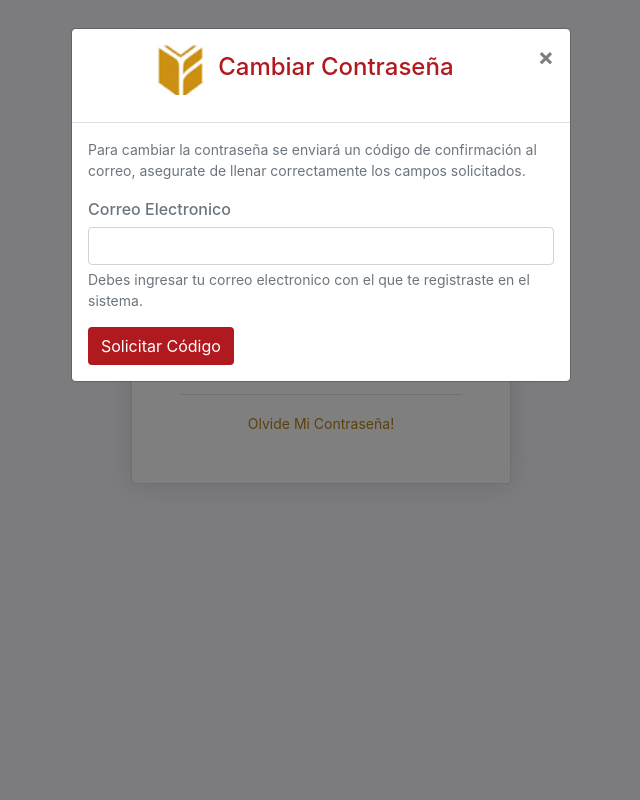
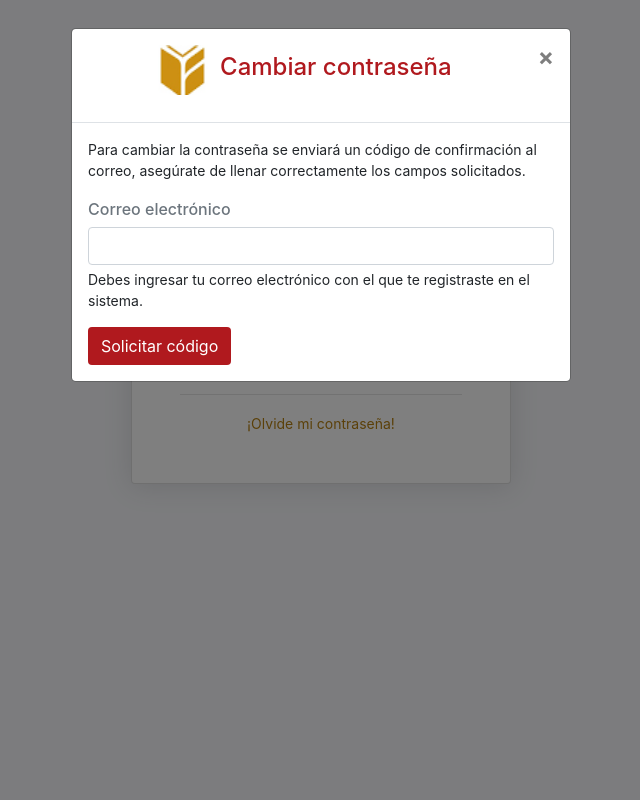
Before and after one commit to Mikesv97/AppFepade, a PHP site: page /appfepade/ in a window 1280 px wide, after a click on "¡Olvide mi contraseña!". Shown: the whole page, without its empty margins (319-959 px from the left). Run offline with PHP 8.4, Linux system fonts and the light colour scheme; data that the repository does not hold is empty; some libraries are stand-ins or nearby versions.

Commit message:
corrección de texto capitalizado y ortografia

```diff
--- a/index.php
+++ b/index.php
@@ -17,7 +17,7 @@ session_start();
   <meta name="viewport" content="width=device-width, initial-scale=1, shrink-to-fit=no">
   <meta name="description" content="">
   <meta name="author" content="">
-  <title>Bienvenidos- Login</title>
+  <title>Bienvenidos activo fepade- login</title>
 
   <link rel="stylesheet" href="https://cdn.jsdelivr.net/npm/bootstrap@4.6.1/dist/css/bootstrap.min.css" integrity="sha384-zCbKRCUGaJDkqS1kPbPd7TveP5iyJE0EjAuZQTgFLD2ylzuqKfdKlfG/eSrtxUkn" crossorigin="anonymous">
   <link href="recursos/css/ruang-admin.min.css" rel="stylesheet">
@@ -37,7 +37,7 @@ session_start();
               <div class="col-lg-12">
                 <div class="login-form ">
                   <div class="text-center just">
-                    <img src="recursos/multimedia/imagenes/logo.jpg" alt="logoFepade"><h1 class="h4 text-gray-900 my-2 mb-4">IDENTIFICATE</h1>
+                    <img src="recursos/multimedia/imagenes/logo.jpg" alt="logoFepade"><h1 class="h4 text-gray-900 my-2 mb-4">Identifícate</h1>
                   </div>
                   <form id="frmLogin"class="user">
                     <div class="form-group">
@@ -60,7 +60,7 @@ session_start();
                     <hr>
                   </form>
                   <div class="text-center">
-                    <a class="linkPass small" data-toggle="modal" data-target="#staticBackdrop" href="#">Olvide Mi Contraseña!</a>
+                    <a class="linkPass small" data-toggle="modal" data-target="#staticBackdrop" href="#">¡Olvide mi contraseña!</a>
                   </div>
                   <div class="text-center">
                   </div>
@@ -85,40 +85,42 @@ session_start();
     <div class="modal-content">
       <div class="modal-header">
         <div class="w-100 row justify-content-center">
-        <img class="logof" src="recursos/multimedia/imagenes/logo.jpg" alt="logoFepade"><h1 class="h4 tittleModal my-2 mb-4">Cambiar Contraseña</h1>
+        <img class="logof" src="recursos/multimedia/imagenes/logo.jpg" alt="logoFepade"><h1 class="h4 tittleModal my-2 mb-4">Cambiar contraseña</h1>
         </div>
         <button type="button" class="close" data-dismiss="modal" aria-label="Close">
           <span aria-hidden="true">&times;</span>
         </button>
       </div>
       <div class="modal-body">
-        <div class="small text-muted">
-          <p>Para cambiar la contraseña se enviará un código de confirmación al correo, asegurate
-            de llenar correctamente los campos solicitados.
+        <div class="small text-black">
+          <p>Para cambiar la contraseña se enviará un código de confirmación al correo,
+            asegúrate de llenar correctamente los campos solicitados.</p>
         </div>
         <div>
           <form id="frmRecPass">
             <div class="form-group">
-              <label for="txtCorreo" class="text-muted h6">Correo Electronico</label>
+              <label for="txtCorreo" class="text-muted h6">Correo electrónico</label>
               <input type="email" class="form-control" id="txtCorreo" maxlength="50" required>
-              <small id="emailHelp" class="form-text text-muted">Debes ingresar tu correo electronico con el que te registraste en el sistema.</small>
+              <small id="emailHelp" class="form-text text-black">
+                Debes ingresar tu correo electrónico con el que te registraste en el sistema.
+              </small>
               <p class="my-2 p-1 gold" id="labelErrorEmail"></p>
             </div>
-              <button id="btnCodigo" type="submit" class="btn btnLogin">Solicitar Código</button>
+              <button id="btnCodigo" type="submit" class="btn btnLogin">Solicitar código</button>
               <div id="codeContent" class="my-3 form-group my-3">
                 <small id="labelInfoEmail" class="h6"></small>
-                <small id="txtCodRecPass" class="my-2 text-muted h6">Ingresa El Código:</small>
+                <small id="txtCodRecPass" class="my-2 text-black h6">Ingresa el código:</small>
                 <input class="form-control my-2 m-0"  placeholder="Código" type="text" maxlength="9" id="txtCodCorreo">
                 <button id="btnValidCodigo" type="button" class="mx-3 my-2 btn btnLogin">Validar</button>
                 <p class="my-2 p-1 gold" id="lbCoderror"></p>
             </div>
             <div id="newPasContent" class="my-3 form-group my-3">
-                <p id="labelInfoPass" class="my-2 text-muted h6">Ingresa La Nueva Contraseña:</p>
+                <p id="labelInfoPass" class="my-2 text-black h6">Ingresa la nueva contraseña:</p>
                 <input class="form-control my-2 m-0"  maxlength="10" placeholder="contraseña nueva" type="password" id="txtNewPas1">
-                <small id="labelInfoPass" class="my-2 text-muted h6">Repite La Contraseña:</small>
+                <small id="labelInfoPass" class="my-2 text-black h6">Repite la contraseña:</small>
                 <input class="form-control my-2 m-0"  maxlength="10" placeholder="contraseña nueva" type="password" id="txtNewPas2">
                 <p class="my-2 p-1 gold" id="lbFailNewPass"></p>
-                <button id="btnChangPass" type="button" class="btn btnLogin">Cambiar Contraseña</button>
+                <button id="btnChangPass" type="button" class="btn btnLogin">Cambiar contraseña</button>
             </div>
           </form>
         </div>
```
Also changed, not shown: Recursos/JS/loginjs.js (+51 -43 lines).
